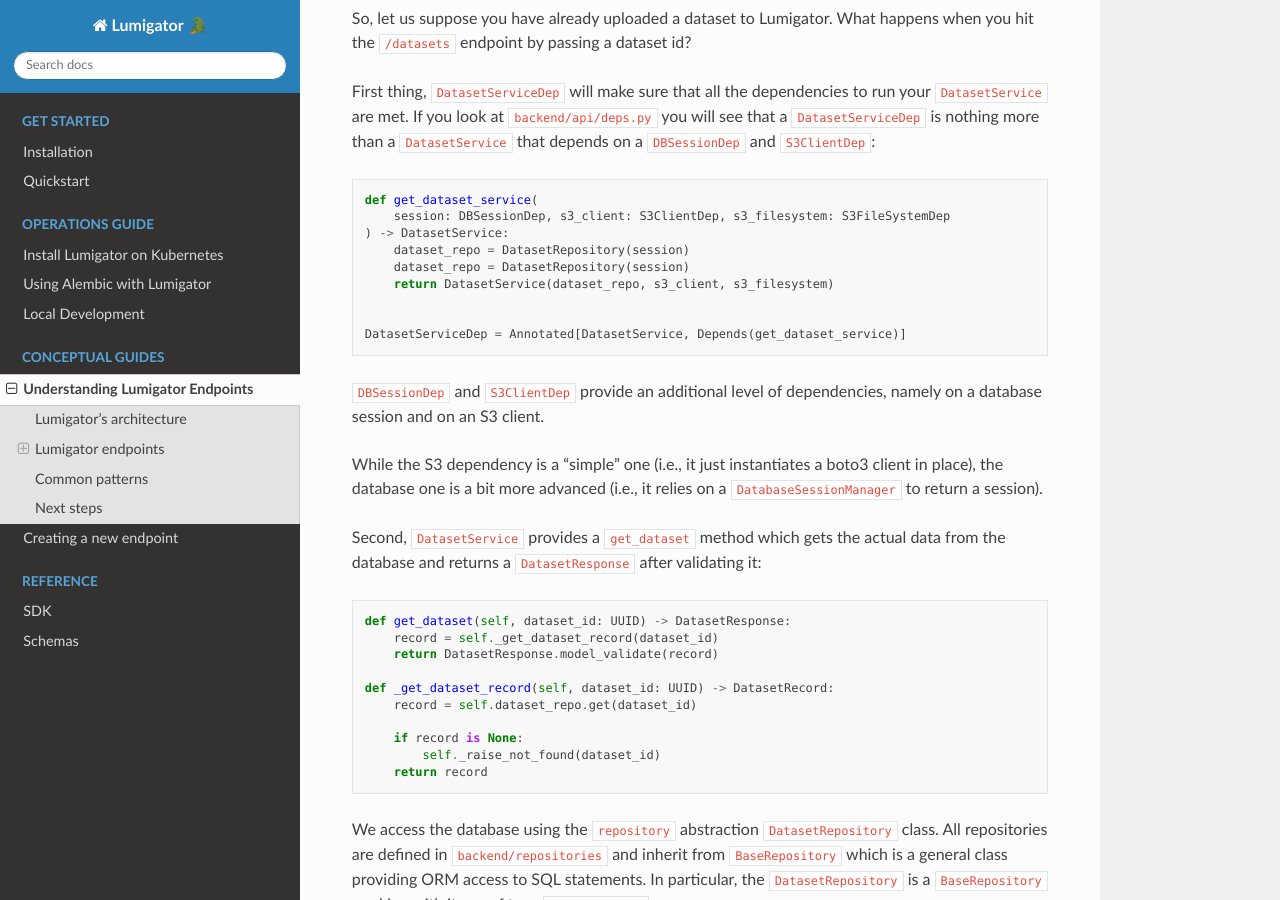
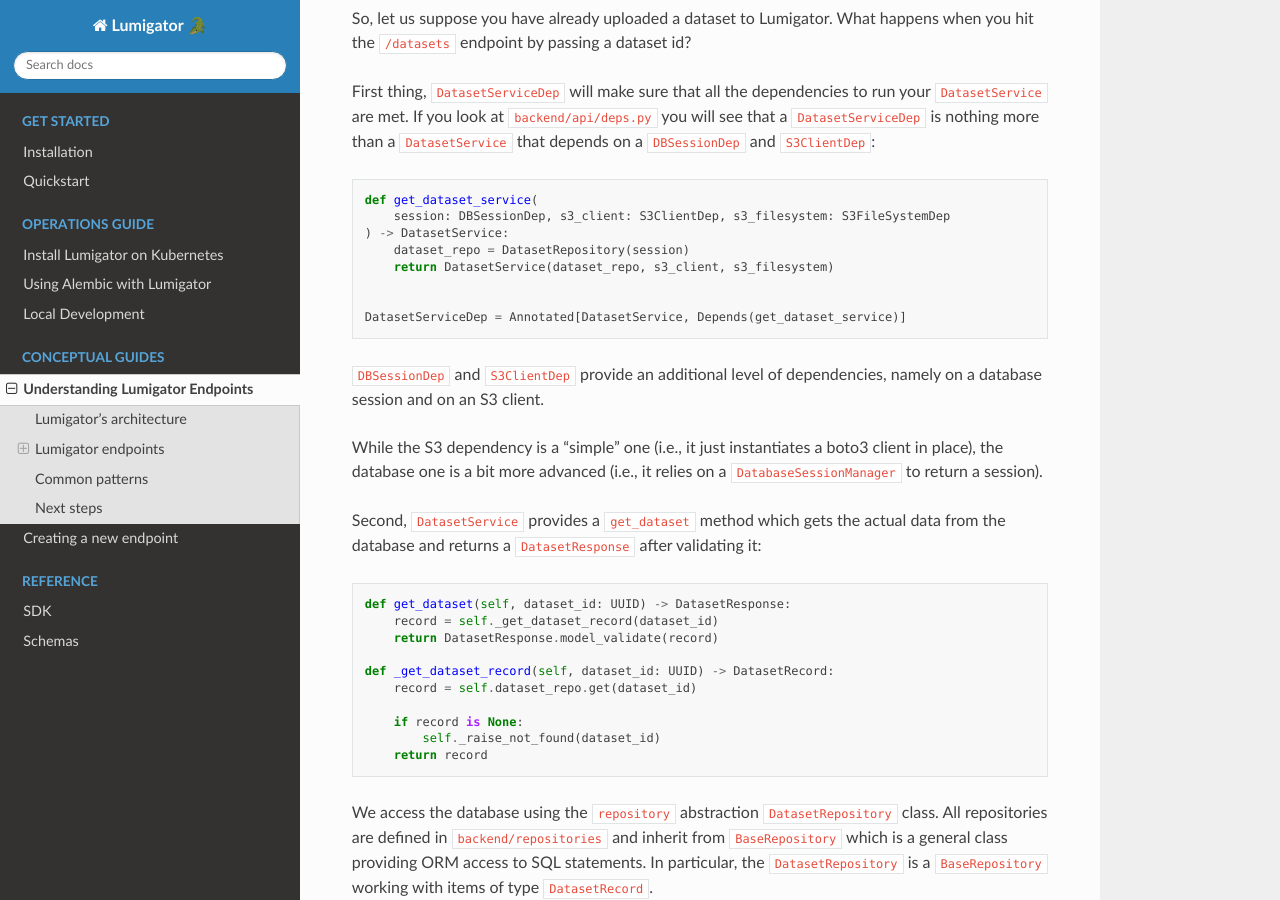
Before and after one commit to mozilla-ai/lumigator, a Sphinx documentation site: the page built from docs/source/conceptual-guides/endpoints.md, in a window 1280 px wide and 900 px high, scrolled down 2990 px. Built offline with Sphinx 7.4.7 and the Read the Docs theme 3.1.0, drawn with Linux system fonts in a browser that asks for light colours.

Commit message:
Docs: fix duplicated line of code in 'get_dataset_service' example

```diff
--- a/docs/source/conceptual-guides/endpoints.md
+++ b/docs/source/conceptual-guides/endpoints.md
@@ -105,7 +105,6 @@
     session: DBSessionDep, s3_client: S3ClientDep, s3_filesystem: S3FileSystemDep
 ) -> DatasetService:
     dataset_repo = DatasetRepository(session)
-    dataset_repo = DatasetRepository(session)
     return DatasetService(dataset_repo, s3_client, s3_filesystem)
 
 
```
